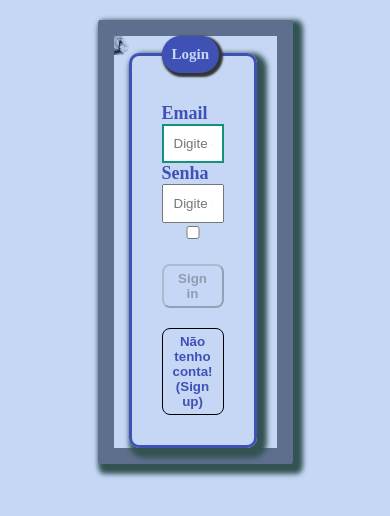
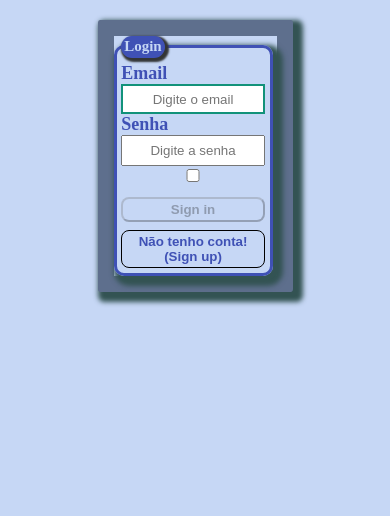
Before and after one commit to llsxavier/delivery-app, a React (Create React App) app in the folder front-end/: page / in a window 390 px wide. Shown: the top 516 px of the page. Built offline with nearby package versions, Linux system fonts and the light colour scheme.

Commit message:
responsividade ok

```diff
--- a/front-end/src/assets/css/login/style.css
+++ b/front-end/src/assets/css/login/style.css
@@ -17,11 +17,13 @@ form {
   display: grid;
   grid-template-columns: 1fr 1fr;
   margin: 5% auto;
-  padding-right: 20px;
+  padding-right: 1%;
   width: 50%;
 }
 
 #loginIMG {
+  border-style: hidden;
+  height: 100%;
   width: 100%;
 }
 
@@ -30,7 +32,7 @@ fieldset {
   border-radius: 10px;
   box-shadow: 5px 5px 5px 5px #335353;
   margin: auto;
-  padding: 30px;
+  padding: 3%;
 }
 
 fieldset legend {
@@ -40,11 +42,11 @@ fieldset legend {
   box-shadow: 2px 2px 2px 2px #333535;
   font-size: 15px;
   font-weight: bold;
-  padding: 10px;
+  padding: 2%;
 }
 
 input {
-  padding: 10px;
+  padding: 4%;
   text-align: center;
   width: 100%;
 }
@@ -66,8 +68,8 @@ button.true {
   border-radius: 8px;
   color: #3f51b5;
   font-weight: bold;
-  margin-top: 20px;
-  padding: 5px 10px;
+  margin-top: 6%;
+  padding: 2% 4%;
   text-align: center;
   width: 100%;
 }
@@ -76,17 +78,22 @@ button.false {
   background: none;
   border-radius: 8px;
   font-weight: bold;
-  margin-top: 20px;
-  padding: 5px 10px;
+  margin-top: 7%;
+  padding: 2% 4%;
   text-align: center;
   width: 100%;
 }
 
-img {
-  border-style: hidden;
+span {
+  color: red;
+  padding-left: 5%;
 }
 
-span {
-  color: red;
-  padding-left: 50px;
+@media (max-width: 768px) {
+  #loginIMG {
+    display: none;
+  }
+  form {
+    grid-template-columns: 1fr;
+  }
 }
```
